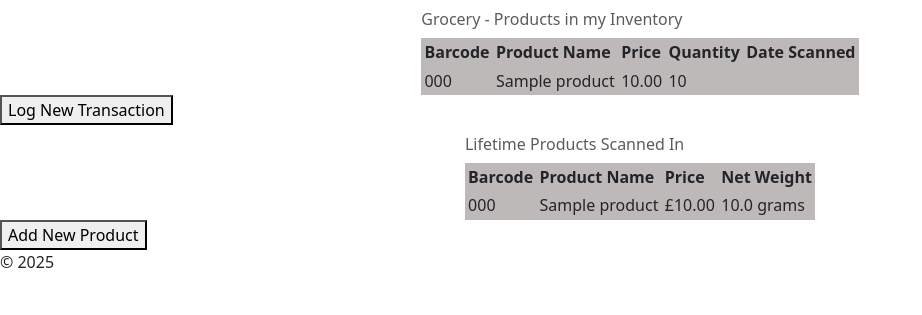
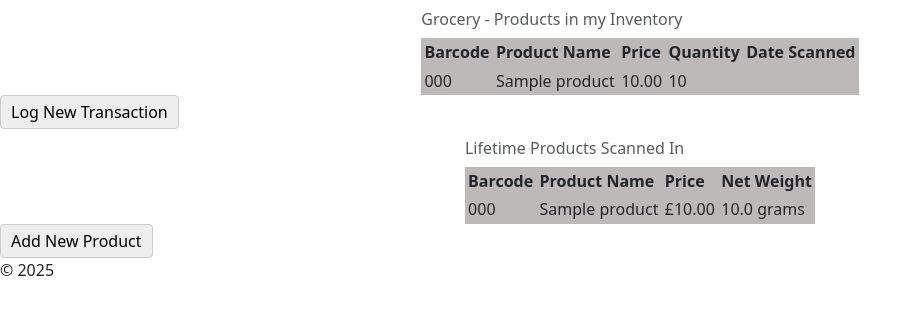
Before and after one commit to isaacrosdail/project-vesper, a Flask app: page /grocery in a window 1280 px wide. Shown: the part 56-371 px from the top of the page, without its empty margins (0-922 px from the left). Run offline with Flask 3, Linux system fonts and the light colour scheme; tables that the repository leaves empty hold one stand-in row (values such as "Sample post"); some libraries are stand-ins or nearby versions.

Commit message:
Sort out button styling, make consistent styling across buttons & anchor attributes
- Update PROJECT_LOG.md

```diff
--- a/app/static/css/style.css
+++ b/app/static/css/style.css
@@ -27,3 +27,16 @@ th, td {
     padding: .2rem;
     text-align: left;
 }
+
+/* Custom button stylings for both button & anchor attributes for consistency */
+.button {
+    display: inline-block;
+    padding: 4px 10px;
+    background-color: #eee; /* your actual button color */
+    color: #000; /* your actual button text color */
+    text-decoration: none;
+    border: 1px solid #ccc; /* your actual button border */
+    border-radius: 4px;
+    cursor: pointer;
+    max-width: fit-content;
+}
--- a/app/templates/groceries/add_product.html
+++ b/app/templates/groceries/add_product.html
@@ -20,6 +20,6 @@
         <label for="net_weight">Net Weight:</label><br>
         <input type="text" id="price" name="price"><br>
 
-        <button type="submit">Submit</button>
+        <button class="button" type="submit">Submit</button>
     </form>
 {% endblock %}
--- a/app/templates/groceries/add_transaction.html
+++ b/app/templates/groceries/add_transaction.html
@@ -22,8 +22,8 @@
             <label for="quantity">Quantity:</label><br>
             <input type="text" id="quantity" name="quantity"><br>
 
-            <button type="submit" name="action" value="submit">Submit</button>
-            <button type="submit" name="action" value="next_item">Add Next Item</button>
+            <button class="button" type="submit" name="action" value="submit">Submit</button>
+            <button class="button" type="submit" name="action" value="next_item">Add Next Item</button>
     </form>
 
 {% endblock %}
--- a/app/templates/groceries/grocery.html
+++ b/app/templates/groceries/grocery.html
@@ -31,8 +31,8 @@
             </tbody>
         </table>
     </div>
-    <a href="{{ url_for('grocery.add_transaction')}}">
-        <button>Log New Transaction</button>
+    <a href="{{ url_for('grocery.add_transaction')}}" class="button">
+        Log New Transaction
     </a>
     <div class="wrapper">
         <table class="caption-top">
@@ -59,7 +59,7 @@
             </tbody>
         </table>
     </div>
-    <a href="{{ url_for('grocery.add_product')}}">
-        <button>Add New Product</button>
+    <a href="{{ url_for('grocery.add_product')}}" class="button">
+        Add New Product
     </a>
 {% endblock %}
--- a/app/templates/index.html
+++ b/app/templates/index.html
@@ -13,7 +13,7 @@
         <label>If I do one thing today, it'll be: </label>
         <p id="tether-result">Test</p>
         <input id="tether-text">
-        <button id="tether-submit">submit</button>
+        <button class="button" id="tether-submit">submit</button>
 
     </div>
 
--- a/app/templates/tasks/add_task.html
+++ b/app/templates/tasks/add_task.html
@@ -15,6 +15,6 @@
             <option value="habit">Habit</option>
         </select><br>
 
-        <button type="submit">Submit</button>
+        <button class="button" type="submit">Submit</button>
     </form>
 {% endblock %}
--- a/app/templates/tasks/tasks.html
+++ b/app/templates/tasks/tasks.html
@@ -38,7 +38,7 @@
             </tbody>
         </table>
     </div>
-    <a href="{{ url_for('tasks.add_task')}}">
-        <button type="button">Add New Task</button>
+    <a href="{{ url_for('tasks.add_task')}}" class="button">
+        Add New Task
     </a>
 {% endblock %}
```
Also changed, not shown: PROJECT_LOG.md (+4 -0 lines).
